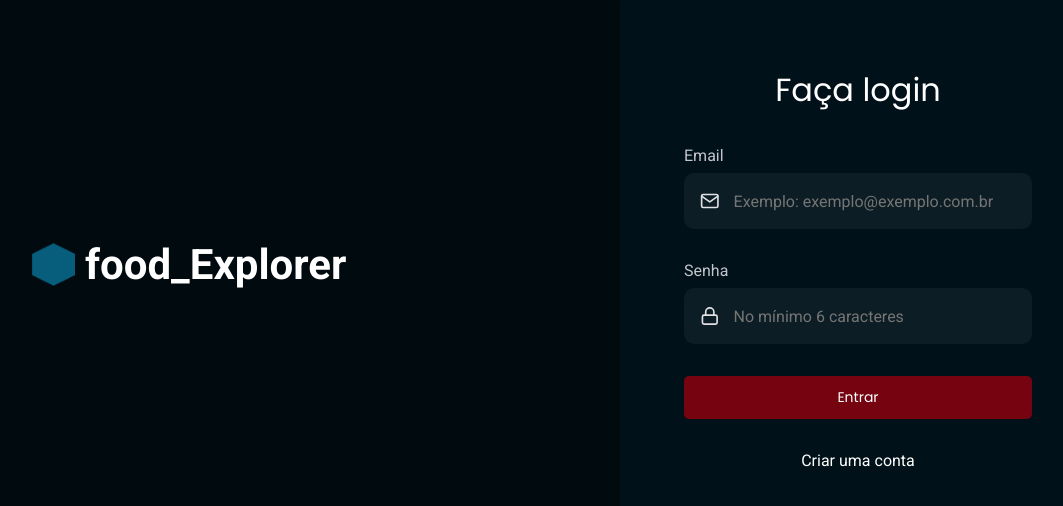
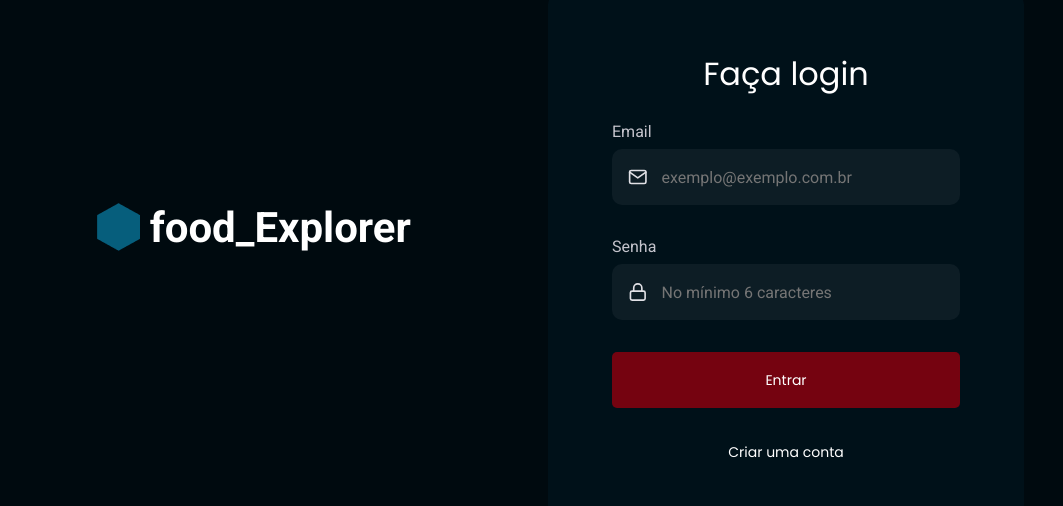
Before and after one commit to matheusdrvieira/food-exprorer, a React (Vite) app: page / in a window 1280 px wide. Shown: the part 136-642 px from the top of the page, without its empty margins (76-1139 px from the left). Built offline with nearby package versions, Linux system fonts and the light colour scheme.

Commit message:
resolvendo bug page signIn e singnUp

```diff
--- a/src/components/Input/style.js
+++ b/src/components/Input/style.js
@@ -18,6 +18,14 @@ export const Container = styled.div`
         border:0;
         background:transparent;
         color: ${({ theme }) => theme.COLORS.WHITE};
+
+        &::placeholder{
+            font-family: 'Roboto';
+
+            font-weight: 400;
+            font-size: 16px;
+            line-height: 100%;
+        }
     }
     >svg{
         margin-left:1.6rem;
--- a/src/pages/SignIn/index.jsx
+++ b/src/pages/SignIn/index.jsx
@@ -1,4 +1,4 @@
-import { Container, Form } from "./style";
+import { Container } from "./style";
 import titleBg from "../../assets/Polygon.png";
 import { FiMail, FiLock } from "react-icons/fi";
 import { Input } from "../../components/Input";
@@ -30,14 +30,14 @@ export function SignIn() {
                 <h1>food_Explorer</h1>
             </div>
 
-            <Form>
+            <form>
                 {
                     isMobile > WINDOW_MOBILE_WIDTH ?
-                        <div><h2>Faça login</h2></div> : null
+                        <h2>Faça login</h2> : null
                 }
 
                 <label htmlFor="email">Email</label>
-                <Input id="email" type="email" placeholder="Exemplo: exemplo@exemplo.com.br" icon={FiMail} />
+                <Input id="email" type="email" placeholder="exemplo@exemplo.com.br" icon={FiMail} />
 
                 <label htmlFor="password">Senha</label>
                 <Input id="password" type="password" placeholder="No mínimo 6 caracteres" icon={FiLock} />
@@ -45,8 +45,7 @@ export function SignIn() {
                 <Button title="Entrar" />
 
                 <ButtonText id="buttonText" title="Criar uma conta" />
-            </Form>
-
+            </form>
         </Container>
     )
 }
--- a/src/pages/SignIn/style.js
+++ b/src/pages/SignIn/style.js
@@ -1,93 +1,118 @@
 import styled from "styled-components";
 
 export const Container = styled.div`
-    height:100vh;
+    width: 100%;
+    height: 100vh;
 
-    display:flex;
-    flex-direction:column;
+    display: flex;
+    flex-direction: column;
     justify-content: center;
-    align-items:center;
-
-    padding: 0 4.7rem;
-    gap:7.3rem;
+    align-items: center;
 
     >#title{
-        display:flex;
-        align-items:center;
-        gap: 1rem;
+        width: 100%;
 
-        h1{
-            font-family: 'Roboto';
-            font-weight: 700;
-            font-size: 30px;
-            line-height: 44px;
+        display: flex;
+        justify-content: center;
+
+        gap: 10px;
+
+        >img{
+            width:43px;
+            height:43px;
         }
 
-        >img{
-            width:4.3rem;
-            height:4.3rem;
+        >h1{
+            font-family: 'Roboto';
+            font-style: normal;
+            font-weight: 700;
+            font-size: 37.2431px;
+            line-height: 44px;
+
+            margin-bottom: 73px;
+        }
+    }
+
+    >form{
+        width: 330px;
+        height: 416px;
+
+        padding: 12px 14px;
+
+        >label{
+            color:${({ theme }) => theme.COLORS.GRAY};
+        }
+
+        >div{
+            margin: 8px 0 32px;
+        }
+
+        >#buttonText{
+            width: 100%;
+            display: flex;
+            justify-content: center;
+
+            margin-top: 32px;
+
+            font-family: 'Poppins';
+            font-weight: 500;
+            font-size: 14px;
+            line-height: 24px;
         }
     }
 
 @media (min-width: 1000px) {
+
     flex-direction: row;
-    justify-content: space-between;
 
-    padding: 0 10.8rem;
+    justify-content: space-around;
+    padding: 0 108px;
 
     >#title{
-        h1{
+
+        width: 300px;
+
+        >img{
+            width: 49.43px;
+            height: 47.5px;
+        }
+
+        >h1{
+            font-family: 'Roboto';
+            font-style: normal;
             font-weight: 700;
             font-size: 42px;
             line-height: 49px;
         }
     }
-}`;
 
-export const Form = styled.form`
-    display: flex;
-    flex-direction: column;
+    >form{
+        width: 476px;
+        height: 540px;
 
-    #buttonText{
-        justify-content: center;
-        margin-top: 3.2rem;
-    }
+        padding: 64px;
 
-    >div{
-            margin: 8px 0 3.2rem;
-    }
+        border-radius: 10px;
 
-    label{
-        font-family: 'Roboto';
-        font-size: 16px;
-        color:${({ theme }) => theme.COLORS.GRAY};
-    }
-
-@media (min-width: 1000px) {
-    width:476px;
-    height: 540px;
-    padding:64px ;
-
-    border-radius: 8px;
+        background:${({ theme }) => theme.COLORS.BACKGROUND_002};
 
 
-
-    background-color:${({ theme }) => theme.COLORS.BACKGROUND_002};
-
-    h2{
+        >h2{
             width: 100%;
 
             display: flex;
             justify-content: center;
 
+            margin-bottom: 32px;
+
             font-family: 'Poppins';
-        font-style: normal;
             font-weight: 500;
             font-size: 32px;
+            line-height: 100%;
         }
 
         >button{
             border-radius: 5px;
         }
-
+    }
 }`;
--- a/src/pages/SignUp/index.jsx
+++ b/src/pages/SignUp/index.jsx
@@ -1,4 +1,4 @@
-import { Container, Form } from "./style";
+import { Container } from "./style";
 import titleBg from "../../assets/Polygon.png";
 import { FiMail, FiUser, FiLock } from "react-icons/fi";
 import { Input } from "../../components/Input";
@@ -31,10 +31,10 @@ export function SignUp() {
                 <h1>food_Explorer</h1>
             </div>
 
-            <Form>
+            <form>
                 {
                     isMobile > WINDOW_MOBILE_SIGN ?
-                        <div><h2>Crie sua conta</h2></div> : null
+                        <h2>Crie sua conta</h2> : null
                 }
 
                 <label htmlFor="user">Nome</label>
@@ -48,10 +48,8 @@ export function SignUp() {
 
                 <Button title="Criar conta" />
 
-                <div>
-                    <ButtonText title="Já tenho uma conta" />
-                </div>
-            </Form>
+                <ButtonText id="buttonText" title="Já tenho uma conta" />
+            </form>
         </Container>
     )
 }
--- a/src/pages/SignUp/style.js
+++ b/src/pages/SignUp/style.js
@@ -1,85 +1,118 @@
 import styled from "styled-components";
 
 export const Container = styled.div`
-    height:100vh;
+    width: 100%;
+    height: 100vh;
 
-    display:flex;
-    flex-direction:column;
+    display: flex;
+    flex-direction: column;
     justify-content: center;
-    align-items:center;
-
-    padding-right:1rem;
-    gap: 5rem;
-
+    align-items: center;
 
     >#title{
-        display:flex;
-        align-items:center;
-        gap: 1rem;
+        width: 100%;
+
+        display: flex;
+        justify-content: center;
+
+        gap: 10px;
 
         >img{
-            width:4.3rem;
-            height:4.3rem;
+            width:43px;
+            height:43px;
+        }
+
+        >h1{
+            font-family: 'Roboto';
+            font-style: normal;
+            font-weight: 700;
+            font-size: 37.2431px;
+            line-height: 44px;
+
+            margin-bottom: 73px;
         }
     }
 
-@media (min-width: 740px) {
+    >form{
+        width: 330px;
+        height: 416px;
+
+        padding: 12px 14px;
+
+        >label{
+            color:${({ theme }) => theme.COLORS.GRAY};
+        }
+
+        >div{
+            margin: 8px 0 32px;
+        }
+
+        >#buttonText{
+            width: 100%;
+            display: flex;
+            justify-content: center;
+
+            margin-top: 32px;
+
+            font-family: 'Poppins';
+            font-weight: 500;
+            font-size: 14px;
+            line-height: 24px;
+        }
+    }
+
+@media (min-width: 1000px) {
+
+    flex-direction: row;
+
     justify-content: space-around;
-    flex-direction:row;
-
-    gap: 0;
+    padding: 0 108px;
 
     >#title{
-    padding:0 1rem;
-    gap: 2rem;
+
+        width: 300px;
 
         >img{
-            width:4.3rem;
-            height:4.3rem;
+            width: 49.43px;
+            height: 47.5px;
+        }
+
+        >h1{
+            font-family: 'Roboto';
+            font-style: normal;
+            font-weight: 700;
+            font-size: 42px;
+            line-height: 49px;
+        }
+    }
+
+    >form{
+        width: 476px;
+        height: 621px;
+
+        padding: 64px;
+
+        border-radius: 10px;
+
+        background:${({ theme }) => theme.COLORS.BACKGROUND_002};
+
+
+        >h2{
+            width: 100%;
+
+            display: flex;
+            justify-content: center;
+
+            margin-bottom: 32px;
+
+            font-family: 'Poppins';
+            font-weight: 500;
+            font-size: 32px;
+            line-height: 100%;
+        }
+
+        >button{
+            border-radius: 5px;
         }
     }
 }`;
-
-export const Form = styled.form`
-    display:flex;
-    flex-direction:column;
-
-    width:47.6rem;
-    height:62.1rem;
-    padding:0 6.4rem;
-
-    border-radius: 1.6rem;
-
-    >label{
-        margin-top:3.2rem;
-        margin-bottom:8px;
-
-        line-height: 100%;
-
-        color:${({ theme }) => theme.COLORS.GRAY};
-    }
-
-    >button{
-        margin-top:3.2rem;
-    }
-
-    >div{
-        width:100%;
-        display:flex;
-        justify-content: center;
-
-        >h2{
-            font-family: 'Poppins';
-            font-weight: 500;
-            font-size: 3.2rem;
-            line-height: 140%;
-
-            color:${({ theme }) => theme.COLORS.ROSA};
-        }
-    }
-
-@media (min-width: 740px) {
-    justify-content: center;
-
-    background:${({ theme }) => theme.COLORS.BACKGROUND_002};
-}`;
```
Lines whose indentation alone changed are shown as unchanged.
